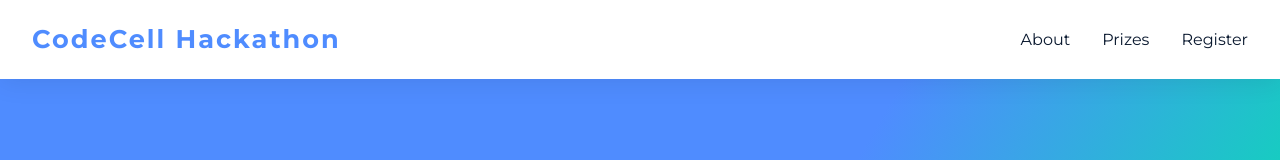
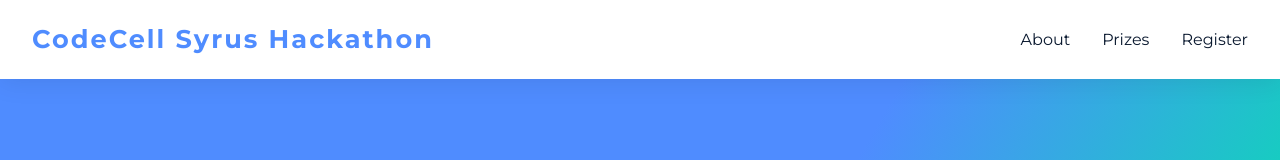
Before and after one commit to Hannan2004/fictional-robot, a plain HTML site: page index.html in a window 1280 px wide. Shown: the top 160 px of the page. Drawn offline with Linux system fonts and the light colour scheme.

Commit message:
update: modify existing functionality

```diff
--- a/index.html
+++ b/index.html
@@ -8,7 +8,7 @@
 </head>
 <body>
     <nav>
-        <div class="logo">CodeCell Hackathon</div>
+        <div class="logo">CodeCell Syrus Hackathon</div>
         <ul>
             <li><a href="#about">About</a></li>
             <li><a href="#prizes">Prizes</a></li>
```
